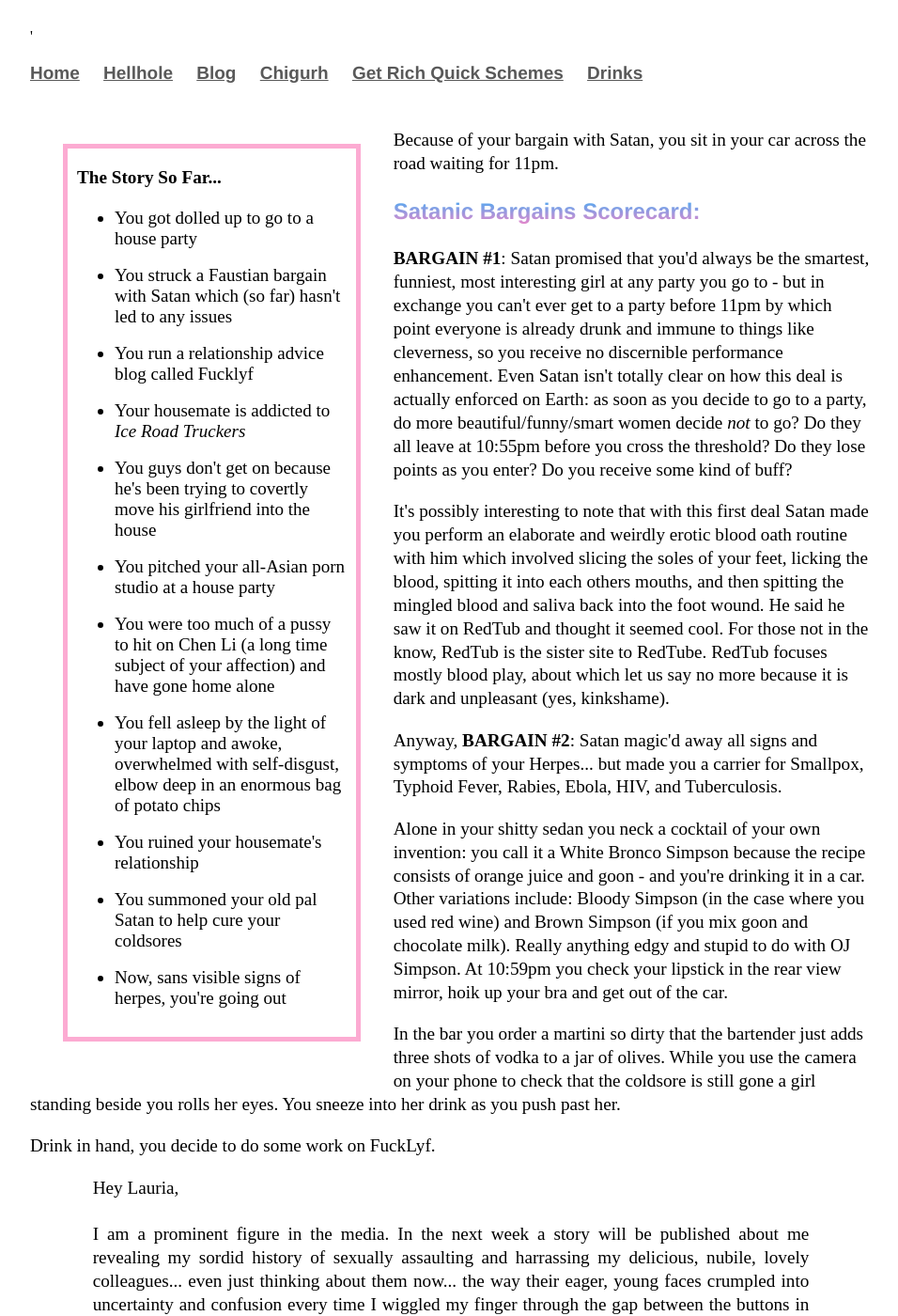
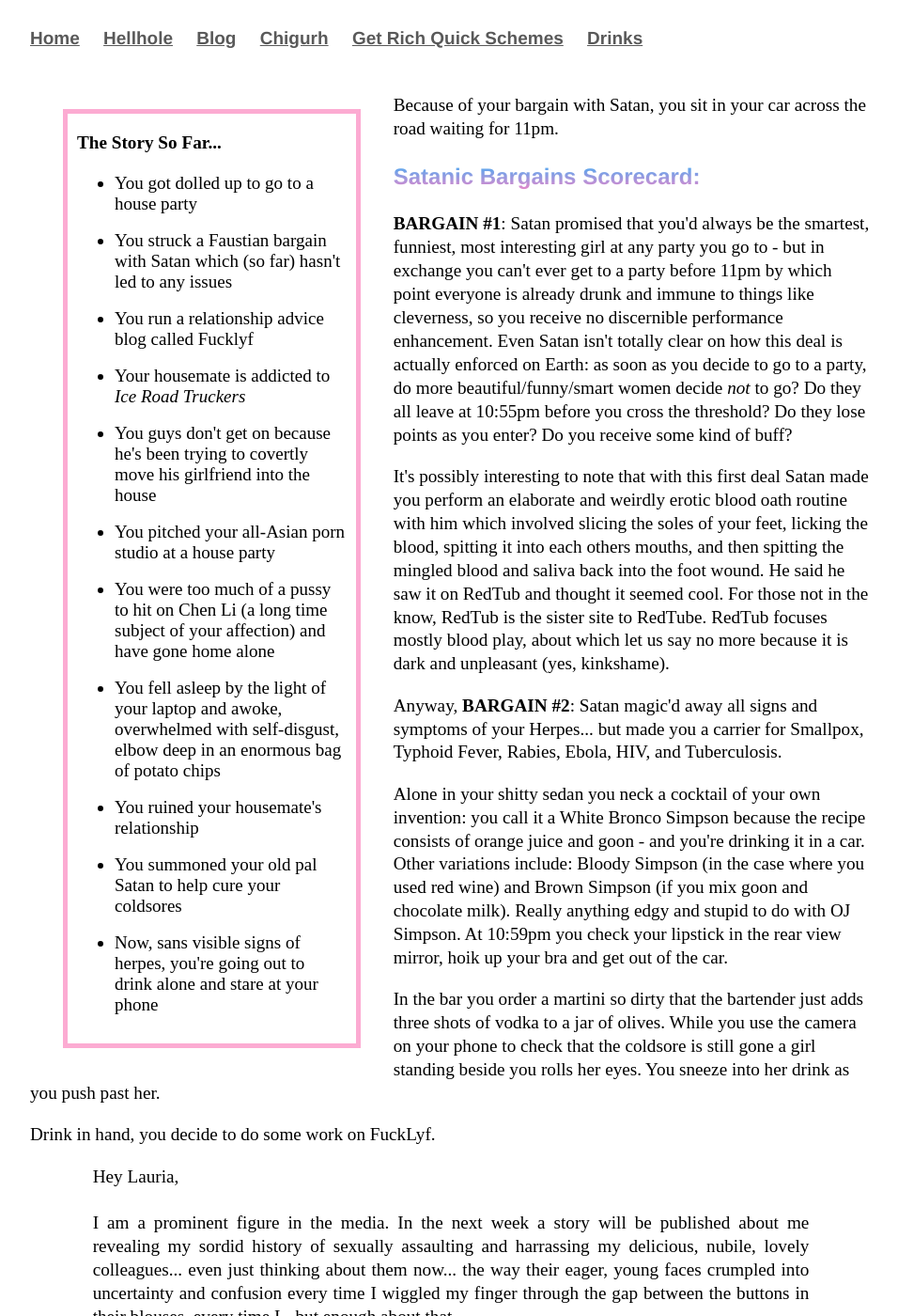
Before and after one commit to Pinelife/pinelife.github.io, a Jekyll site: the page Hellhole/Room11.html, which Jekyll copies as it is, in a window 1280 px wide and 1400 px high. Shown: the whole window at 94% size, without its empty margins (160-1116 px from the left). Built offline with Jekyll 4.4.1, drawn with Linux system fonts in a browser that asks for light colours.

Commit message:
Update Room11.html

```diff
--- a/Hellhole/Room11.html
+++ b/Hellhole/Room11.html
@@ -1,4 +1,4 @@
-'<head>
+<head>
 			<title>Hellhole</title>
 			<link rel="stylesheet" type="text/css" href="/css/main.css">
 	<meta name="viewport" content="width=device-width, initial-scale=1.0">
@@ -41,7 +41,7 @@
 </br>
 <li>You summoned your old pal Satan to help cure your coldsores</li>
 </br>
-<li>Now, sans visible signs of herpes, you're going out</li>
+<li>Now, sans visible signs of herpes, you're going out to drink alone and stare at your phone</li>
 </ul>
     </p>
 </div>
```
